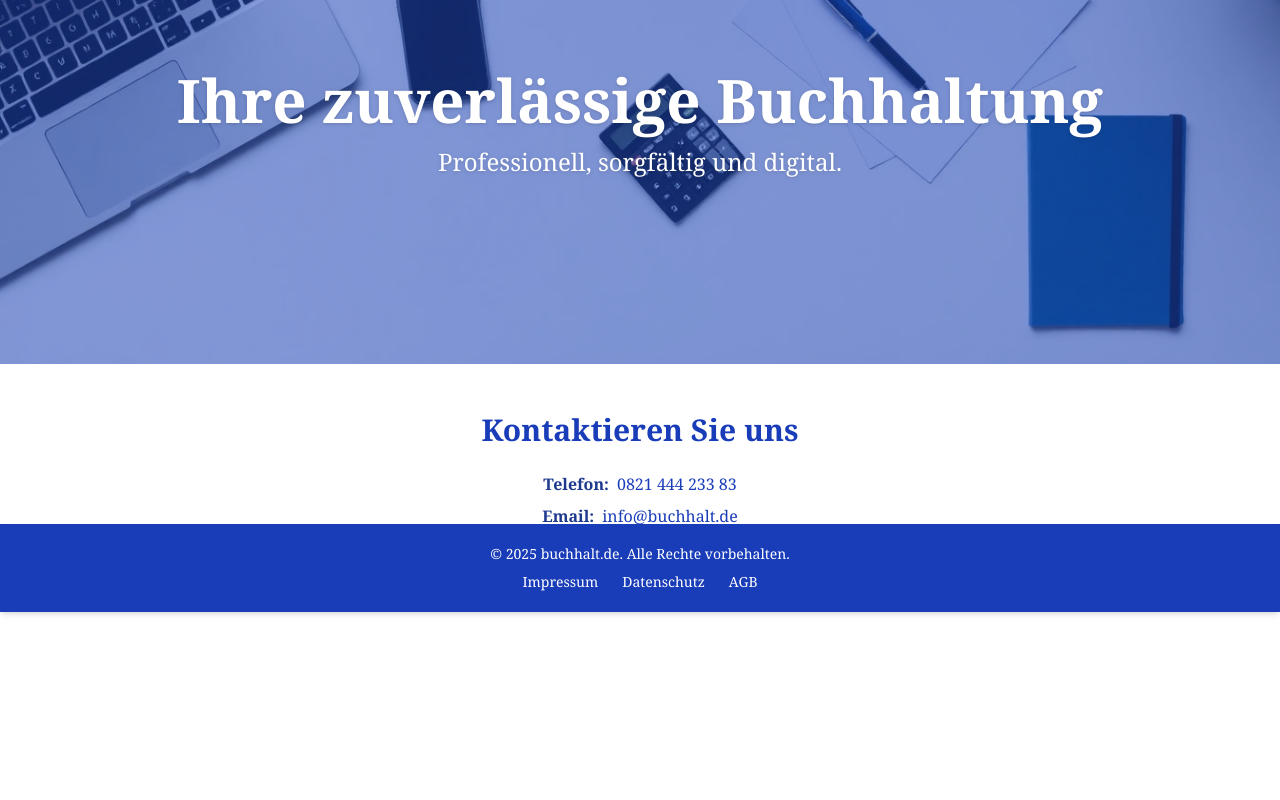
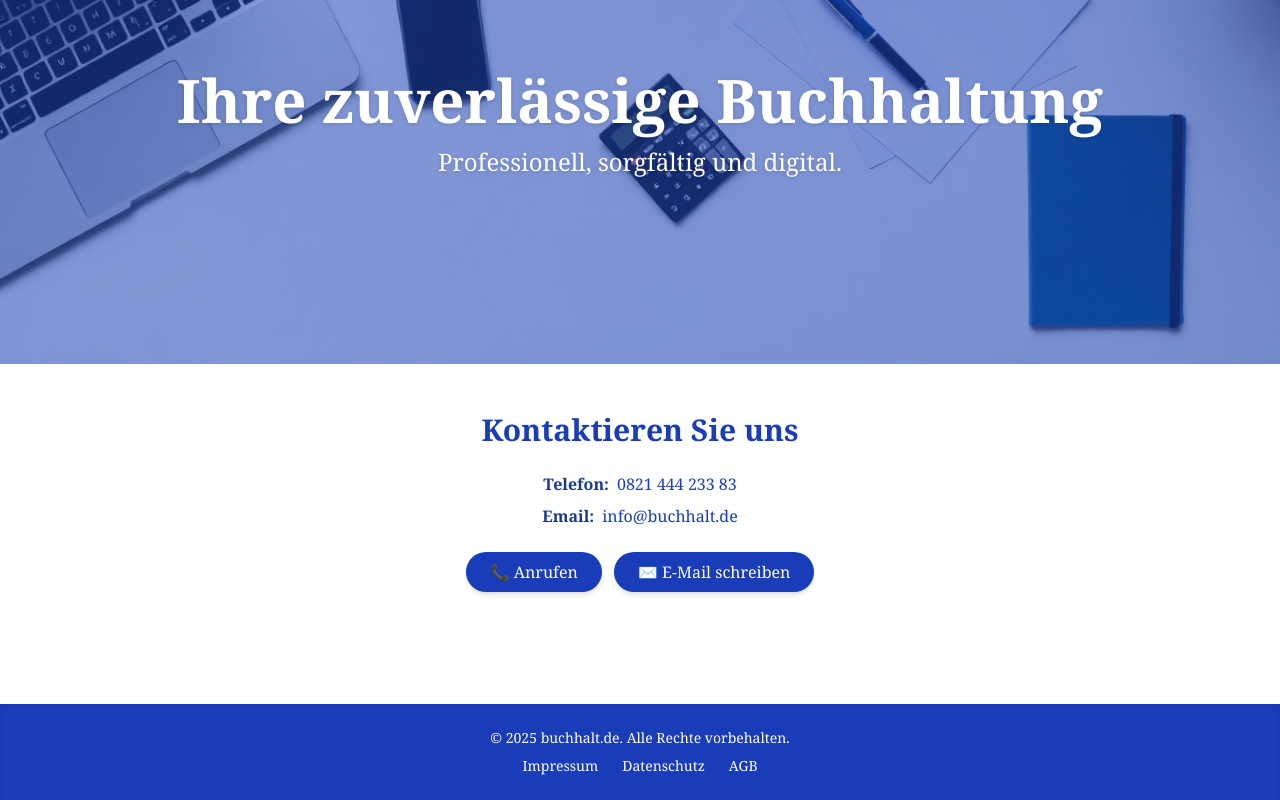
Before and after one commit to deki84/buchhalt_website, a Next.js app: page / in a window 1280 px wide. Shown: the part 188-988 px from the top of the page. Before the commit the page ends 892 px from the top, so only its background shows below. Built offline with nearby package versions, Linux system fonts and the light colour scheme.

Commit message:
change Footer

```diff
--- a/src/app/components/Footer.tsx
+++ b/src/app/components/Footer.tsx
@@ -2,14 +2,20 @@ import Link from "next/link";
 
 export default function Footer() {
   return (
-   <footer className="fixed bottom-0 left-0 w-full bg-blue-800 text-white text-xs sm:text-sm py-3 sm:py-5 font-[Cambria] shadow-md z-50">
+    <footer className="bg-blue-800 text-white text-xs sm:text-sm py-4 sm:py-6 font-[Cambria] shadow-inner">
       <div className="max-w-screen-md mx-auto px-4 text-center space-y-2">
         <p>&copy; 2025 buchhalt.de. Alle Rechte vorbehalten.</p>
         <nav>
-      <ul className="flex flex-col sm:flex-row justify-center items-center gap-1 sm:gap-x-6 sm:gap-y-0">
-        <li><Link href="/impressum" className="hover:underline">Impressum</Link></li>
-        <li><Link href="/datenschutz" className="hover:underline">Datenschutz</Link></li>
-        <li><Link href="/agb" className="hover:underline">AGB</Link></li>
+          <ul className="flex flex-col sm:flex-row justify-center items-center gap-1 sm:gap-x-6">
+            <li>
+              <Link href="/impressum" className="hover:underline">Impressum</Link>
+            </li>
+            <li>
+              <Link href="/datenschutz" className="hover:underline">Datenschutz</Link>
+            </li>
+            <li>
+              <Link href="/agb" className="hover:underline">AGB</Link>
+            </li>
           </ul>
         </nav>
       </div>
```
Lines whose indentation alone changed are shown as unchanged.
